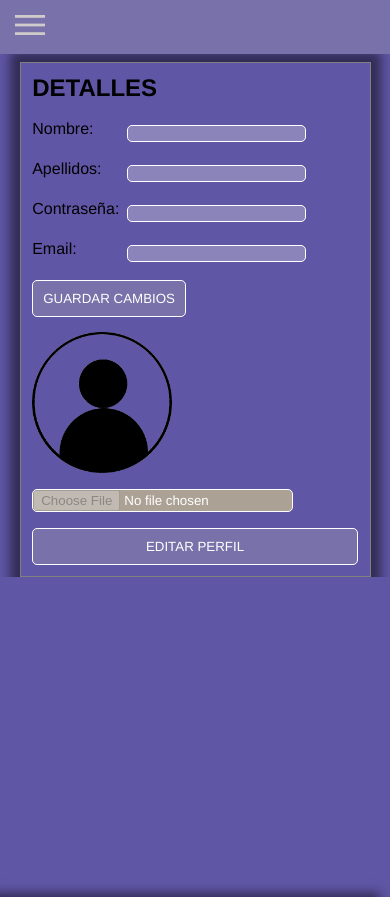
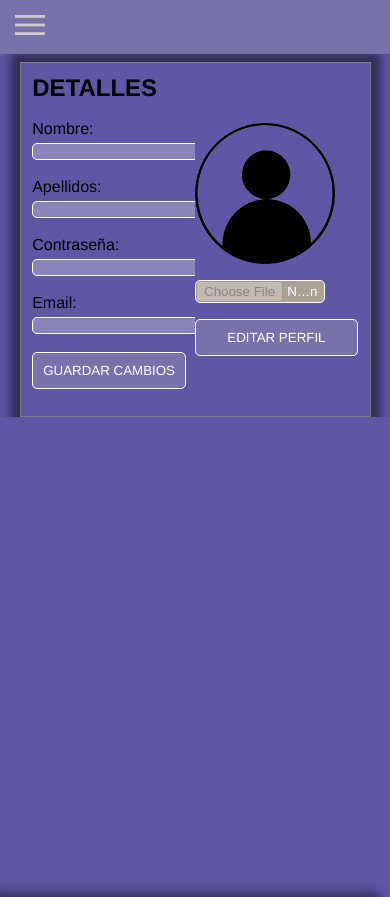
Before and after one commit to Alba98/Reto2, a PHP site: template www/VIEWS/perfil.view.php in a window 390 px wide. Shown: the top 897 px of the page. Run offline with PHP 8.4, Linux system fonts and the light colour scheme; the template is opened without the code that fills it, so the values that code supplies are empty; some libraries are stand-ins or nearby versions.

Commit message:
cambios
css login sigue roto

```diff
--- a/www/CSS/index.css
+++ b/www/CSS/index.css
@@ -484,7 +484,7 @@ footer #mapa {
 
 /****************************** PERFIL ****************************************/
 
-.datos>*{
+.recuadroFormu.datos>*{
     display: grid;
     grid-template-columns: auto auto;
     grid-template-rows: 1fr;
@@ -499,36 +499,36 @@ footer #mapa {
     justify-content: space-around;
 }
 
-.izq {
+.recuadroFormu .izq {
     grid-area: izq;
 }
 
-.der {
+.recuadroFormu .der {
     grid-area: der;
 }
 
-.end {
+.recuadroFormu .end {
     align-self: end;
 }
 
-label {
+.recuadroFormu label {
     display: inline-block;
     width: 90px;
 }
 
-.inputs {
+.recuadroFormu .inputs {
     border: 1px solid white;
     border-radius: 5px;
 }
 
-input[type='file'] {
+.recuadroFormu input[type='file'] {
     width: 80%;
     cursor: pointer;
     background-color: #ABA194;
     color: white;
 }
 
-input[type='submit'], input[type='button'] {
+.recuadroFormu input[type='submit'], input[type='button'] {
     background-color: #7871AA;
     border: 1px solid white;
     border-radius: 5px;
@@ -536,30 +536,8 @@ input[type='submit'], input[type='button'] {
     padding: 10px;
 }
 
-.perfil {
+.recuadroFormu .perfil {
     width: 140px;
-}
-
-@media screen and (max-width: 760px) {
-    .datos>* {
-        display: flex;
-        flex-direction: column;
-        justify-content: center;
-    }
-
-    .der {
-        display: flex;
-        flex-direction: column;
-        justify-content: center;
-    }
-
-    input[type='submit'] {
-        margin-bottom: 15px;
-    }
-
-    input[type='button'], input[type='file'] {
-        margin-top: -20px;
-    }
 }
 
 /****************************** MEDIA ****************************************/
@@ -706,3 +684,26 @@ input[type='submit'], input[type='button'] {
 
 
 }
+
+
+@media screen and (max-width: 760px) {
+    .datos>* {
+        display: flex;
+        flex-direction: column;
+        justify-content: center;
+    }
+
+    .recuadroFormu .der {
+        display: flex;
+        flex-direction: column;
+        justify-content: center;
+    }
+
+    .recuadroFormu input[type='submit'] {
+        margin-bottom: 15px;
+    }
+
+    .recuadroFormu input[type='button'], input[type='file'] {
+        margin-top: -20px;
+    }
+}
--- a/www/VIEWS/perfil.view.php
+++ b/www/VIEWS/perfil.view.php
@@ -1,5 +1,5 @@
 <div id="perfil">
-    <div class="datos">
+    <div class="datos recuadroFormu">
         <form method="post">
             <div class="izq">
                 <h2>DETALLES</h2><br>
```
